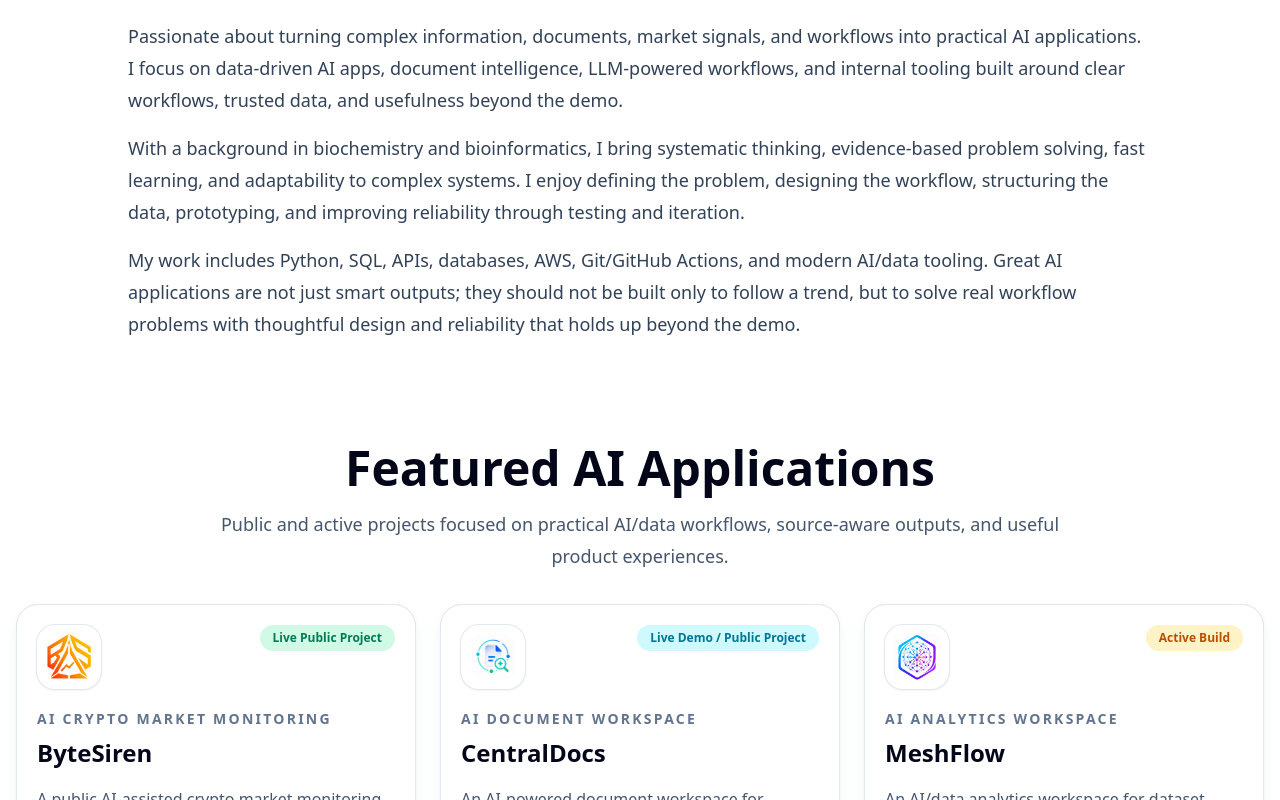
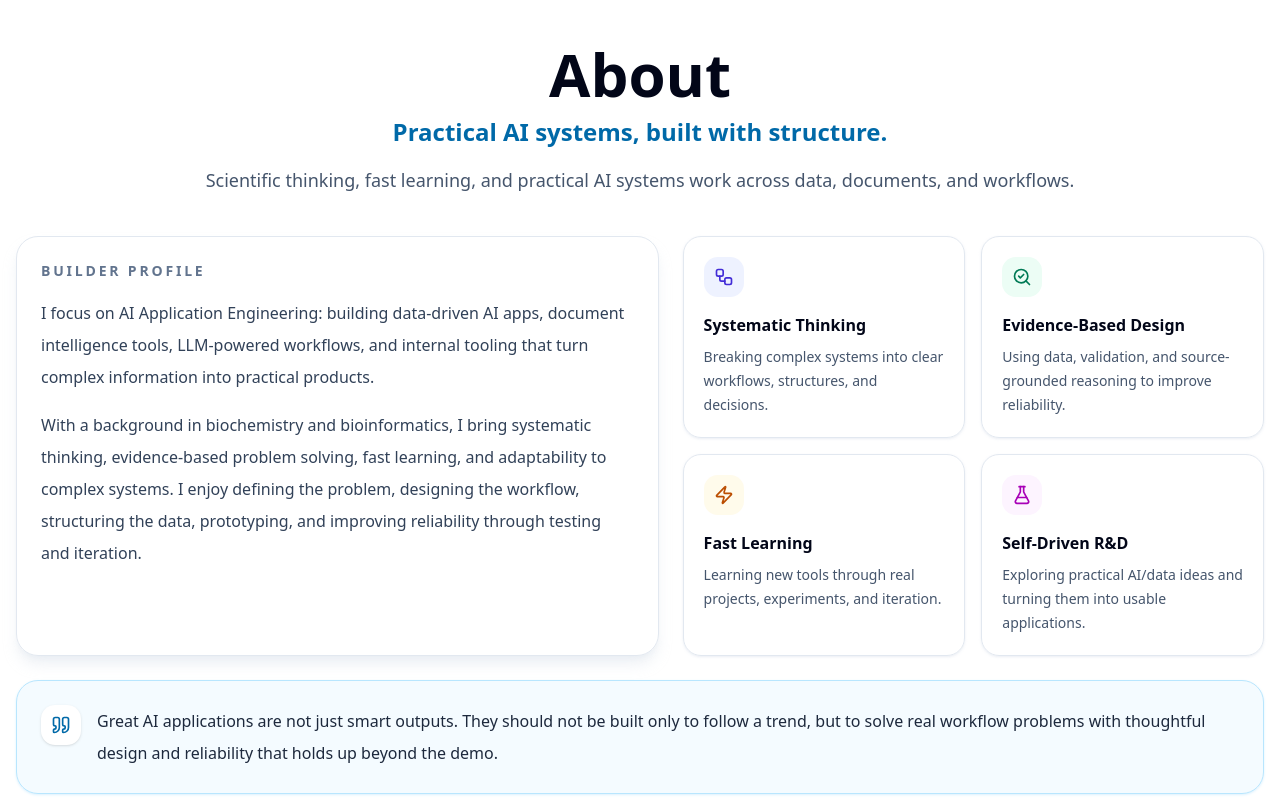
Before and after one commit to Sorbemelon/portfolio-react, a React (Vite) app: page / in a window 1280 px wide. Shown: the part 820-1620 px from the top of the page. Built offline with nearby package versions, Linux system fonts and the light colour scheme.

Commit message:
redesign: improve about section layout

```diff
--- a/src/components/portfolio/AboutSection.jsx
+++ b/src/components/portfolio/AboutSection.jsx
@@ -1,10 +1,97 @@
+import { FlaskConical, Quote, SearchCheck, Workflow, Zap } from "lucide-react";
+
+const capabilities = [
+    {
+        title: "Systematic Thinking",
+        description: "Breaking complex systems into clear workflows, structures, and decisions.",
+        Icon: Workflow,
+        iconClassName: "bg-indigo-50 text-indigo-700 dark:bg-indigo-400/10 dark:text-indigo-200",
+    },
+    {
+        title: "Evidence-Based Design",
+        description: "Using data, validation, and source-grounded reasoning to improve reliability.",
+        Icon: SearchCheck,
+        iconClassName: "bg-emerald-50 text-emerald-700 dark:bg-emerald-400/10 dark:text-emerald-200",
+    },
+    {
+        title: "Fast Learning",
+        description: "Learning new tools through real projects, experiments, and iteration.",
+        Icon: Zap,
+        iconClassName: "bg-amber-50 text-amber-700 dark:bg-amber-400/10 dark:text-amber-200",
+    },
+    {
+        title: "Self-Driven R&D",
+        description: "Exploring practical AI/data ideas and turning them into usable applications.",
+        Icon: FlaskConical,
+        iconClassName: "bg-fuchsia-50 text-fuchsia-700 dark:bg-fuchsia-400/10 dark:text-fuchsia-200",
+    },
+]
+
 export default function AboutSection() {
     return (
-        <section className="bg-background px-4 py-10 text-foreground transition-colors duration-300">
-            <div className="mx-auto flex max-w-5xl flex-col gap-4 text-lg leading-8 text-slate-700 dark:text-slate-300">
-                <p>Passionate about turning complex information, documents, market signals, and workflows into practical AI applications. I focus on data-driven AI apps, document intelligence, LLM-powered workflows, and internal tooling built around clear workflows, trusted data, and usefulness beyond the demo.</p>
-                <p>With a background in biochemistry and bioinformatics, I bring systematic thinking, evidence-based problem solving, fast learning, and adaptability to complex systems. I enjoy defining the problem, designing the workflow, structuring the data, prototyping, and improving reliability through testing and iteration.</p>
-                <p>My work includes Python, SQL, APIs, databases, AWS, Git/GitHub Actions, and modern AI/data tooling. Great AI applications are not just smart outputs; they should not be built only to follow a trend, but to solve real workflow problems with thoughtful design and reliability that holds up beyond the demo.</p>
+        <section className="bg-background px-4 py-16 text-foreground transition-colors duration-300">
+            <div className="mx-auto max-w-7xl">
+                <div className="mx-auto max-w-4xl text-center">
+                    <h2 className="text-4xl font-bold text-slate-950 md:text-6xl dark:text-slate-50">
+                        About
+                    </h2>
+                    <p className="mt-3 text-xl font-semibold text-sky-700 md:text-2xl dark:text-cyan-300">
+                        Practical AI systems, built with structure.
+                    </p>
+                    <p className="mt-4 text-lg leading-8 text-slate-600 dark:text-slate-300">
+                        Scientific thinking, fast learning, and practical AI systems work across data, documents, and workflows.
+                    </p>
+                </div>
+
+                <div className="mt-10 grid gap-6 lg:grid-cols-[1.05fr_0.95fr]">
+                    <article className="rounded-3xl border border-slate-200 bg-white/90 p-6 shadow-lg shadow-slate-200/70 dark:border-slate-800 dark:bg-slate-950/85 dark:shadow-blue-950/20">
+                        <p className="text-sm font-semibold uppercase tracking-[0.2em] text-slate-500 dark:text-slate-400">
+                            Builder Profile
+                        </p>
+                        <div className="mt-4 space-y-4 text-base leading-8 text-slate-700 dark:text-slate-300">
+                            <p>
+                                I focus on AI Application Engineering: building data-driven AI apps, document intelligence tools, LLM-powered workflows, and internal tooling that turn complex information into practical products.
+                            </p>
+                            <p>
+                                With a background in biochemistry and bioinformatics, I bring systematic thinking, evidence-based problem solving, fast learning, and adaptability to complex systems. I enjoy defining the problem, designing the workflow, structuring the data, prototyping, and improving reliability through testing and iteration.
+                            </p>
+                        </div>
+                    </article>
+
+                    <div className="grid gap-4 sm:grid-cols-2">
+                        {capabilities.map((capability) => {
+                            const CapabilityIcon = capability.Icon
+
+                            return (
+                                <article
+                                    key={capability.title}
+                                    className="rounded-2xl border border-slate-200 bg-white/80 p-5 shadow-sm shadow-slate-200/60 dark:border-slate-800 dark:bg-slate-950/70 dark:shadow-blue-950/20"
+                                >
+                                    <div className={`flex size-10 items-center justify-center rounded-xl ${capability.iconClassName}`}>
+                                        <CapabilityIcon className="size-5" aria-hidden="true" />
+                                    </div>
+                                    <h3 className="mt-4 text-base font-bold text-slate-950 dark:text-slate-50">
+                                        {capability.title}
+                                    </h3>
+                                    <p className="mt-2 text-sm leading-6 text-slate-600 dark:text-slate-300">
+                                        {capability.description}
+                                    </p>
+                                </article>
+                            )
+                        })}
+                    </div>
+                </div>
+
+                <figure className="mt-6 rounded-3xl border border-sky-200 bg-sky-50/70 p-6 shadow-sm shadow-sky-100 dark:border-cyan-400/20 dark:bg-cyan-400/10 dark:shadow-blue-950/20">
+                    <div className="flex flex-col gap-4 sm:flex-row">
+                        <div className="flex size-10 shrink-0 items-center justify-center rounded-xl bg-white text-sky-700 shadow-sm dark:bg-slate-950 dark:text-cyan-200">
+                            <Quote className="size-5" aria-hidden="true" />
+                        </div>
+                        <blockquote className="text-base font-medium leading-8 text-slate-800 dark:text-slate-100">
+                            Great AI applications are not just smart outputs. They should not be built only to follow a trend, but to solve real workflow problems with thoughtful design and reliability that holds up beyond the demo.
+                        </blockquote>
+                    </div>
+                </figure>
             </div>
         </section>
     )
```
